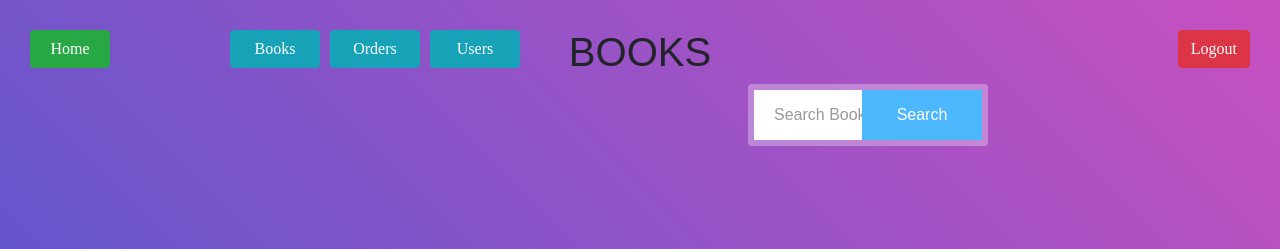
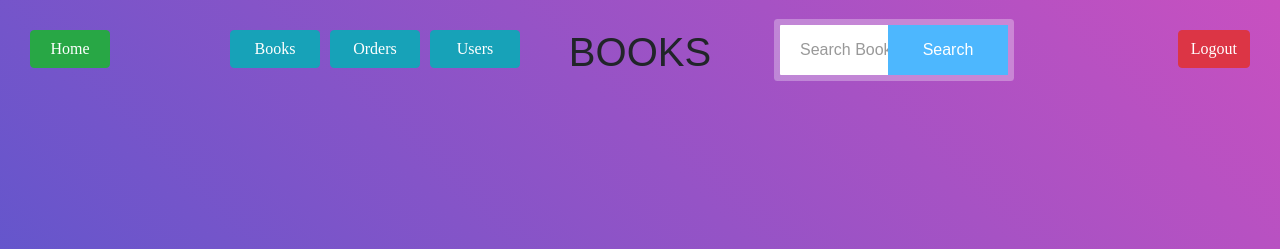
Before and after one commit to dima-lkv/POM-Django-Forms-om-39-team_33, a Django app: page /book/search/ in a window 1280 px wide. Shown: the top 249 px of the page. Run offline with Django 4.2, Linux system fonts and the light colour scheme; the visitor is signed in with stand-in values (Sample User, id 1); data that the repository does not hold is empty; some libraries are stand-ins or nearby versions; some web fonts are replaced.

Commit message:
search field place

```diff
--- a/library/book/templates/book/book.html
+++ b/library/book/templates/book/book.html
@@ -17,7 +17,7 @@
 {% block extra %}
 
     <form method="GET" action="{% url 'searchBooks' %}">
-        <div class="main-search-input-wrap" style="translate: 0;">
+        <div class="main-search-input-wrap" style="top: 50px; right: 500px; position: absolute">
             <div class="main-search-input fl-wrap">
                 <div class="main-search-input-item">
                     <input type="text" name="query" placeholder="Search Books...">
```
